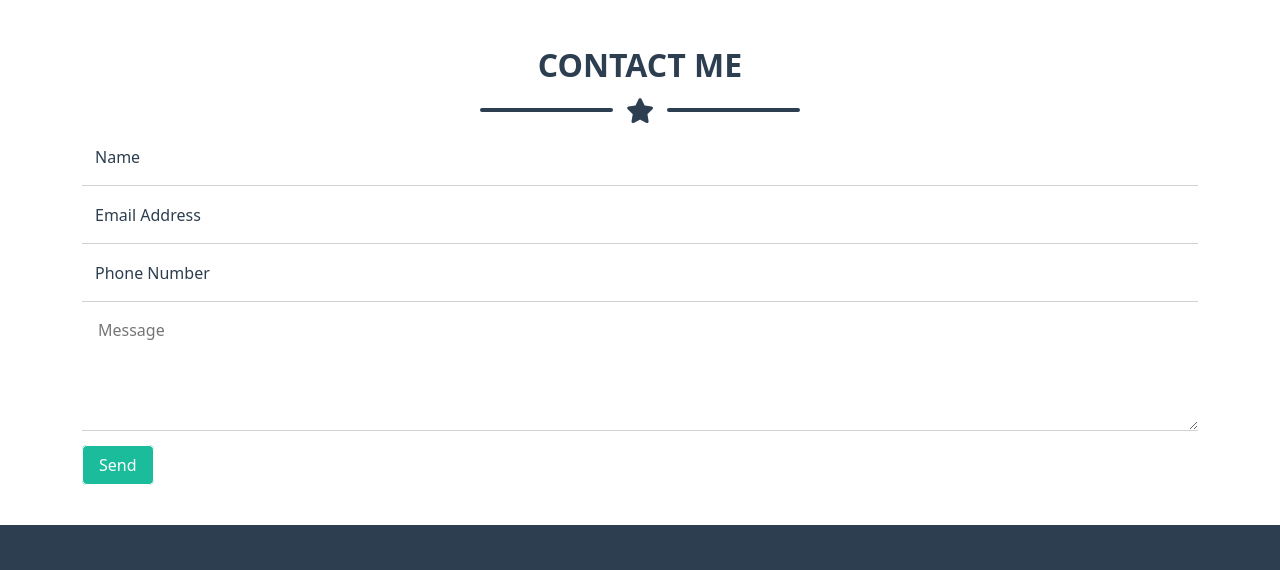
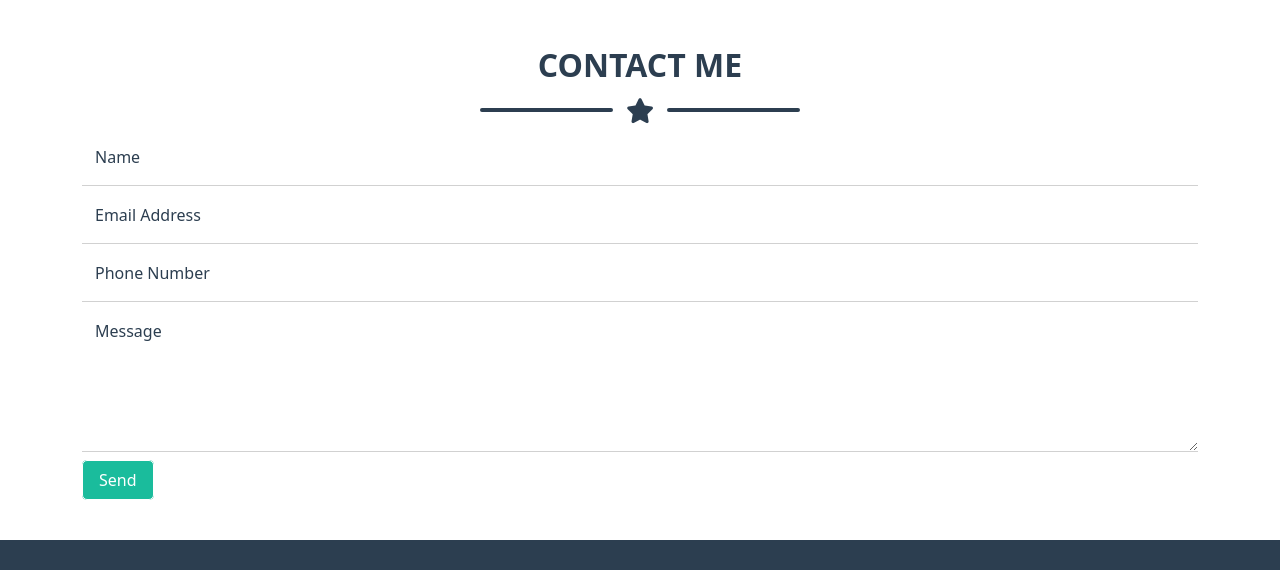
Before and after one commit to axessandro/html-css-bootstrap-freelancer, a plain HTML site: page index.html in a window 1280 px wide. Shown: the part 1650-2220 px from the top of the page. Drawn offline with nearby package versions, Linux system fonts and the light colour scheme.

Commit message:
Fixed form

```diff
--- a/css/style.css
+++ b/css/style.css
@@ -178,24 +178,15 @@ header ul li a:hover{
 
 }
 
-#contact .form-control:focus{
-    box-shadow: none;
+#contact .message-box{
+    height: 150px;
 }
 
-#contact .message-box{
-    border-top: 0;
-    border-left: 0;
-    border-right: 0;
-    border-radius: 0;
-    border-color: rgb(209, 209, 209);
-    padding: 1rem;
-}
-
+#contact .form-control:focus,
 #contact .form-control:focus-visible{
    box-shadow: none;
    border: 0;
 }
-
 
 /* /CONTACT */
 
--- a/index.html
+++ b/index.html
@@ -156,7 +156,8 @@
                     <label for="phone">Phone Number</label>
                 </div>
                 <div class="form-floating mb-3">
-                    <textarea name="message" placeholder="Message" id="message" class="w-100 message-box" rows="4"></textarea>
+                    <textarea name="message" placeholder="Message" id="message" class="w-100 message-box form-control"></textarea>
+                    <label for="message">Message</label>
                 </div>
                 <!-- /form -->
 
```
